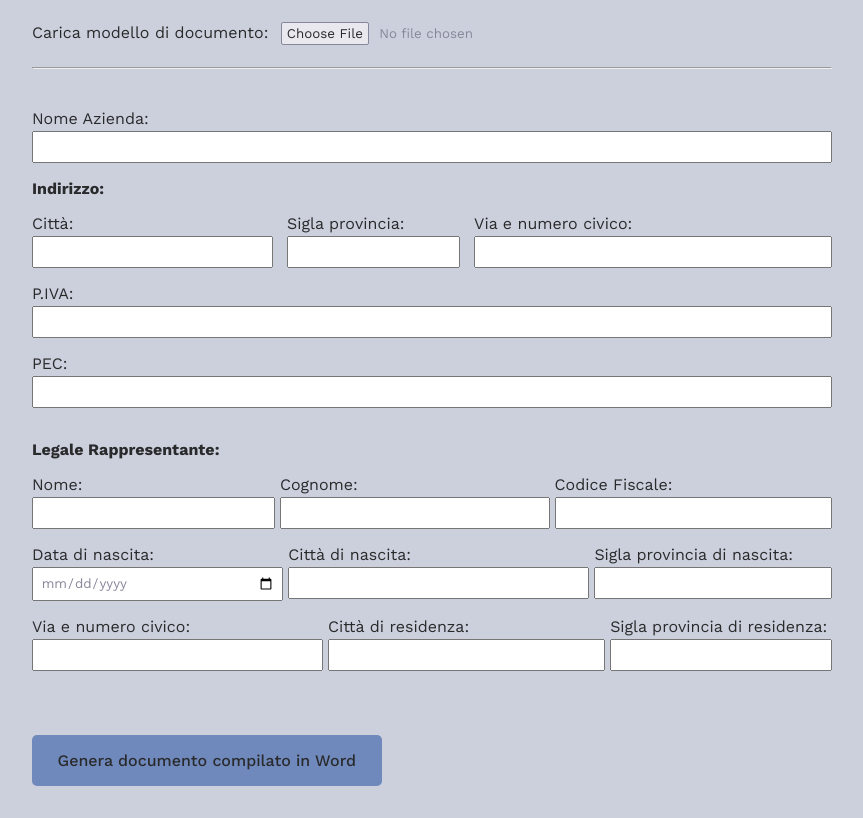
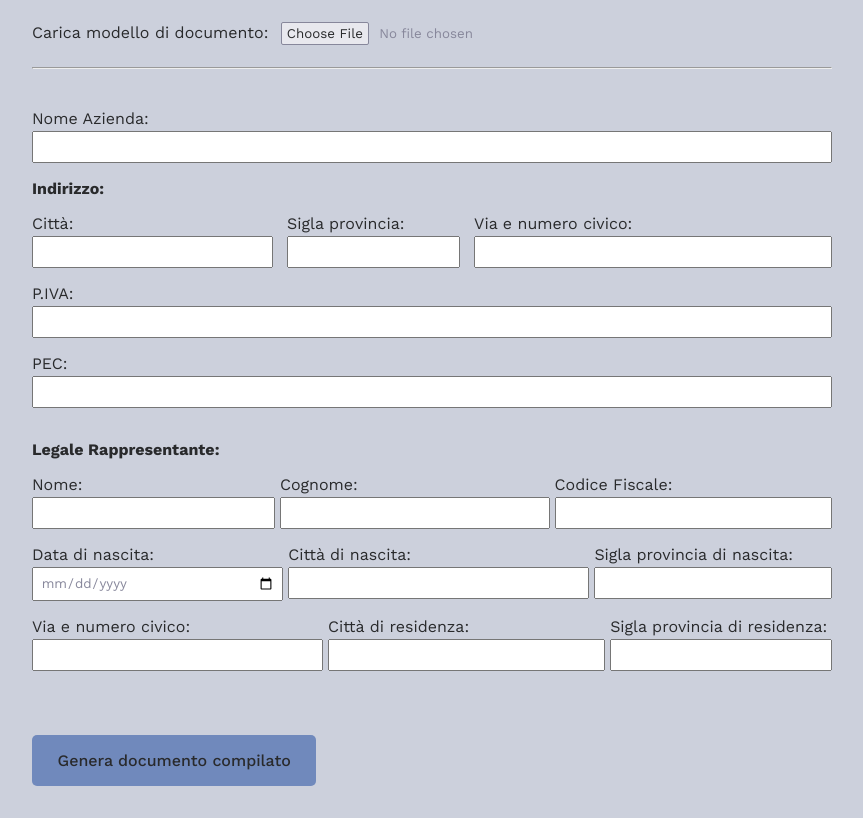
Before and after one commit to chiarabis/form2doc, a plain HTML site: page index.html in a window 1280 px wide. Shown: the part 118-936 px from the top of the page, without its empty margins (208-1071 px from the left). Drawn offline with nearby package versions, Linux system fonts and the light colour scheme.

Commit message:
Update index.html

```diff
--- a/index.html
+++ b/index.html
@@ -108,7 +108,7 @@
                 </div>
             </div>
 
-            <button type="submit">Genera documento compilato in Word</button>
+            <button type="submit">Genera documento compilato</button>
         </form>
 
         <script src="https://unpkg.com/pizzip@3.1.5/dist/pizzip.min.js"></script>
```
